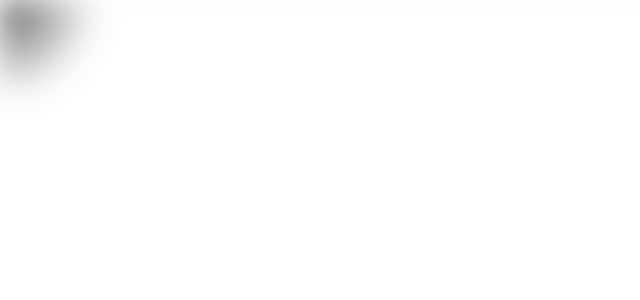
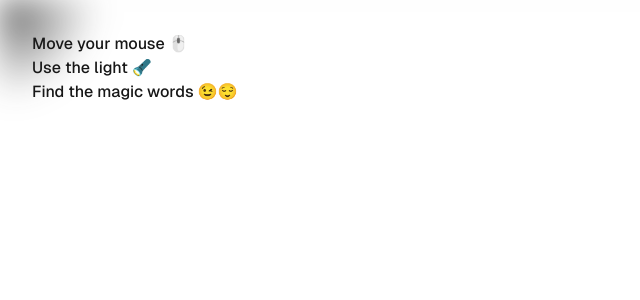
Before and after one commit to mosco98/hire-me, a Next.js app: page / in a window 1280 px wide. Shown: the top 300 px of the page, without its empty margins (0-640 px from the left). Built offline with nearby package versions, Linux system fonts and the light colour scheme.

Commit message:
minor fix

```diff
--- a/src/app/page.tsx
+++ b/src/app/page.tsx
@@ -29,6 +29,14 @@
   };
 
   return (
+    <>
+      <div className="font-medium fixed top-8 left-8">
+        Move your mouse 🖱️
+        <br />
+        Use the light 🔦 <br />
+        Find the magic words 😉😌
+      </div>
+
       <div className="font-black" style={{ perspective: 1000 }}>
         <motion.div
           className="relative group w-full h-screen flex items-center justify-center overflow-hidden"
@@ -52,6 +60,7 @@
           ></motion.div>
         </motion.div>
       </div>
+    </>
   );
 };
 
```
Lines whose indentation alone changed are shown as unchanged.
